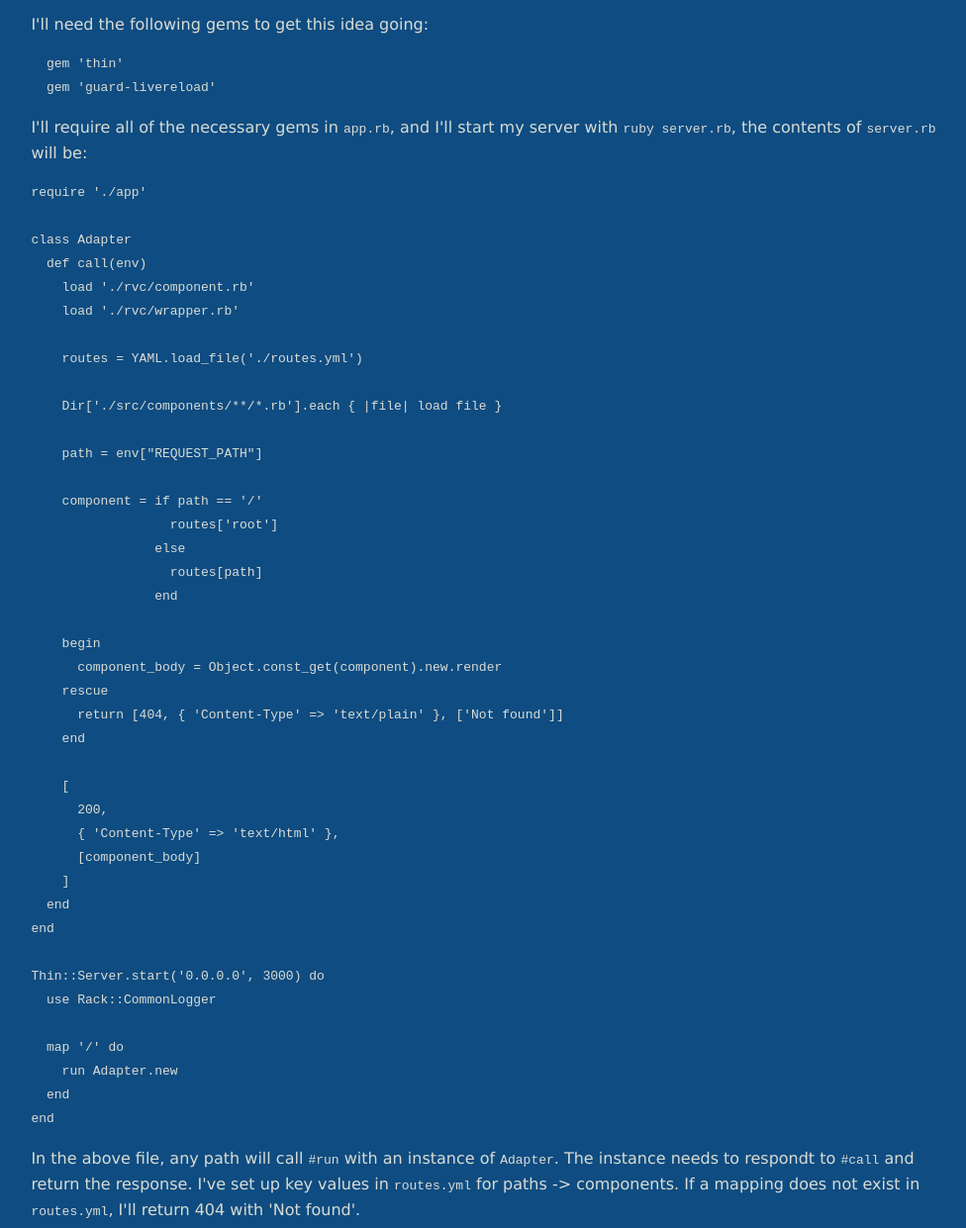
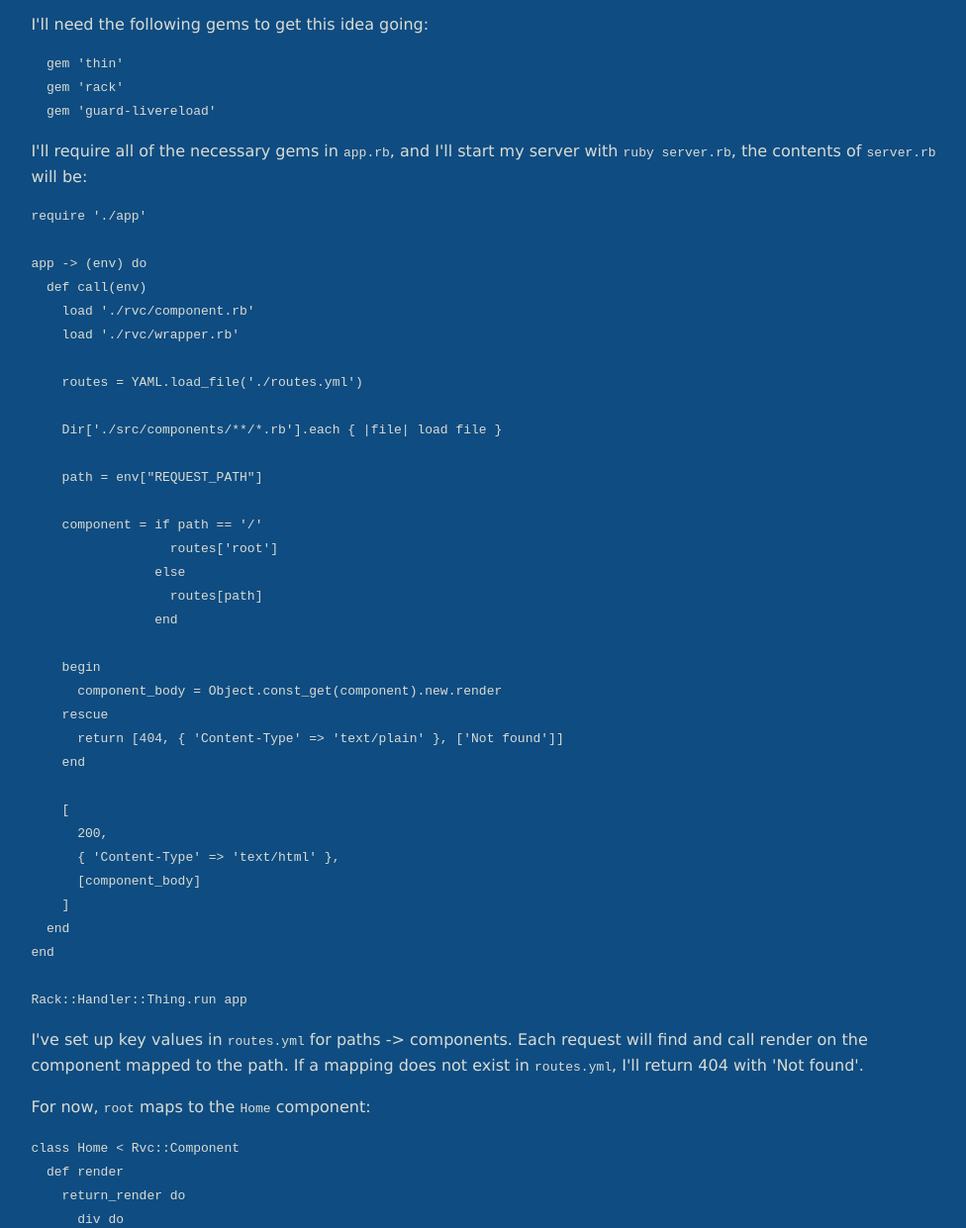
Before and after one commit to cquinones100/cquinones.com, a Gatsby site: page /blog/a-dsl-for-writing-html-in-ruby-part-two in a window 1280 px wide. Shown: the part 973-2214 px from the top of the page at 99% size, without its empty margins (36-1012 px from the left). Built offline with nearby package versions, Linux system fonts and the light colour scheme; Gatsby itself is replaced by a stand-in of ours; some packages are replaced by stand-ins of ours; code samples lack their colours.

Commit message:
update post with simpler rack app

````diff
--- a/src/markdown-pages/a-dsl-for-writing-html-in-ruby-part-two.md
+++ b/src/markdown-pages/a-dsl-for-writing-html-in-ruby-part-two.md
@@ -12,7 +12,7 @@ I can couple [LiveReload](https://github.com/livereload/livereload-js) with
 
 I want to be able to iterate on RVC quickly and test out functionality without
 all of the overhead of a rails environment. So I'm going to set up a lightweight
-environment using [thin](https://github.com/macournoyer/thin) server. I'll get
+environment using [rack](https://https://github.com/rack/rack) server. I'll get
 started with this basic file structure:
 
 ```
@@ -33,6 +33,7 @@ I'll need the following gems to get this idea going:
 
 ```
   gem 'thin'
+  gem 'rack'
   gem 'guard-livereload'
 ```
 
@@ -42,7 +43,7 @@ I'll require all of the necessary gems in `app.rb`, and I'll start my server wit
 ```ruby
 require './app'
 
-class Adapter
+app -> (env) do
   def call(env)
     load './rvc/component.rb'
     load './rvc/wrapper.rb'
@@ -73,19 +74,12 @@ class Adapter
   end
 end
 
-Thin::Server.start('0.0.0.0', 3000) do
-  use Rack::CommonLogger
-
-  map '/' do
-    run Adapter.new
-  end
-end
+Rack::Handler::Thing.run app
 ```
 
-In the above file, any path will call `#run` with an instance of `Adapter`. The
-instance needs to respondt to `#call` and return the response. I've set up key values
-in `routes.yml` for paths -> components. If a mapping does not exist in `routes.yml`,
-I'll return 404 with 'Not found'.
+I've set up key values in `routes.yml` for paths -> components. Each request will
+find and call render on the component mapped to the path. If a mapping does
+not exist in `routes.yml`, I'll return 404 with 'Not found'.
 
 For now, `root` maps to the `Home` component:
 
@@ -113,22 +107,22 @@ Now, to get LiveReload going, I have to inject the livereload script into every
 <script src="http://localhost:35729/livereload.js"></script>
 ```
 
-To do this, I'll make sure the script is included in every request by updating the body array returned by the `Adapter` instance in `server.rb`:
+To do this, I'll make sure the script is included in every request by updating the body array returned by the rack app in `server.rb`:
 
 ```ruby
-    body = [LiveReload.new.render]
+  body = [LiveReload.new.render]
 
-    begin
-      component_body = Object.const_get(component).new.render
-    rescue
-      return [404, { 'Content-Type' => 'text/plain' }, body + ['Not found']]
-    end
+  begin
+    component_body = Object.const_get(component).new.render
+  rescue
+    return [404, { 'Content-Type' => 'text/plain' }, body + ['Not found']]
+  end
 
-    [
-      200,
-      { 'Content-Type' => 'text/html' },
-      body + [component_body]
-    ]
+  [
+    200,
+    { 'Content-Type' => 'text/html' },
+    body + [component_body]
+  ]
 ```
 
 and the `LiveReload` component will look like this:
````
